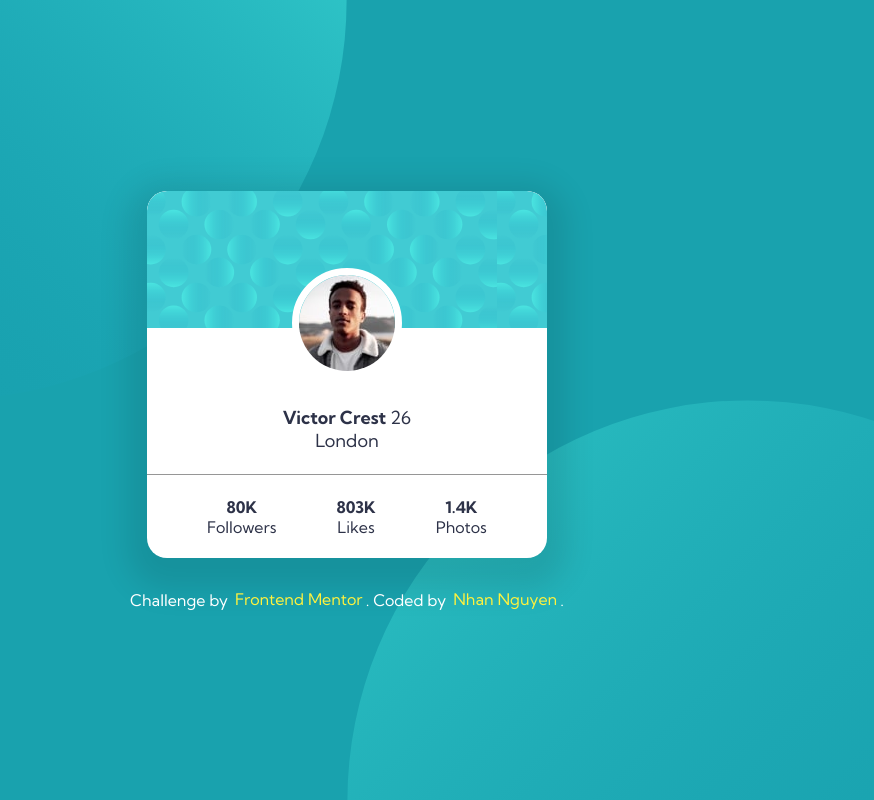
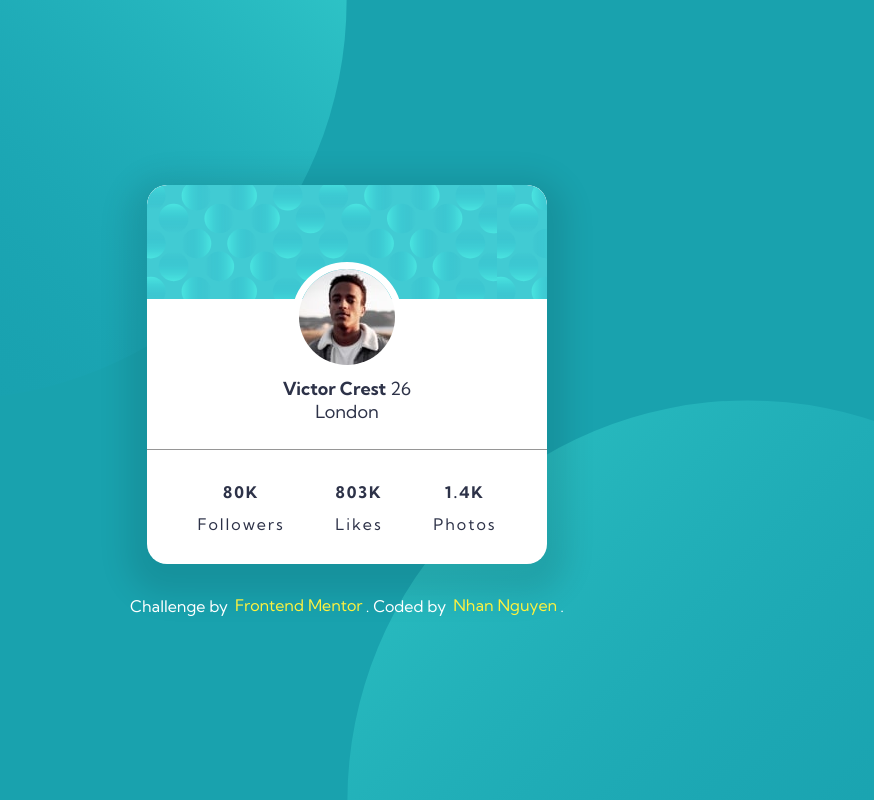
Before and after one commit to edwardnguyen225/front_end_mentor, a plain HTML site: page profile-card-component-main/index.html in a window 1280 px wide. Shown: the whole page, without its empty margins (293-1167 px from the left). Drawn offline with nearby package versions, Linux system fonts and the light colour scheme; files that its build step writes are made by us from their sources.

Commit message:
Delete padding; Add margin

```diff
--- a/profile-card-component-main/app/scss/_card.scss
+++ b/profile-card-component-main/app/scss/_card.scss
@@ -50,16 +50,22 @@
   }
 
   &__stats {
-    padding-top: 1.875rem;
-    padding-bottom: 1.75rem;
+    margin-top: 1.875rem;
+    margin-bottom: 1.75rem;
     height: 22.5%;
     display: flex;
     flex-direction: row;
     align-items: center;
     justify-content: space-evenly;
 
+    letter-spacing: 0.125rem;
+
     .stat > .stat__value {
       font-weight: 700;
     }
+
+    .stat > .stat__label {
+      margin-top: 0.75rem;
+    }
   }
 }
```
